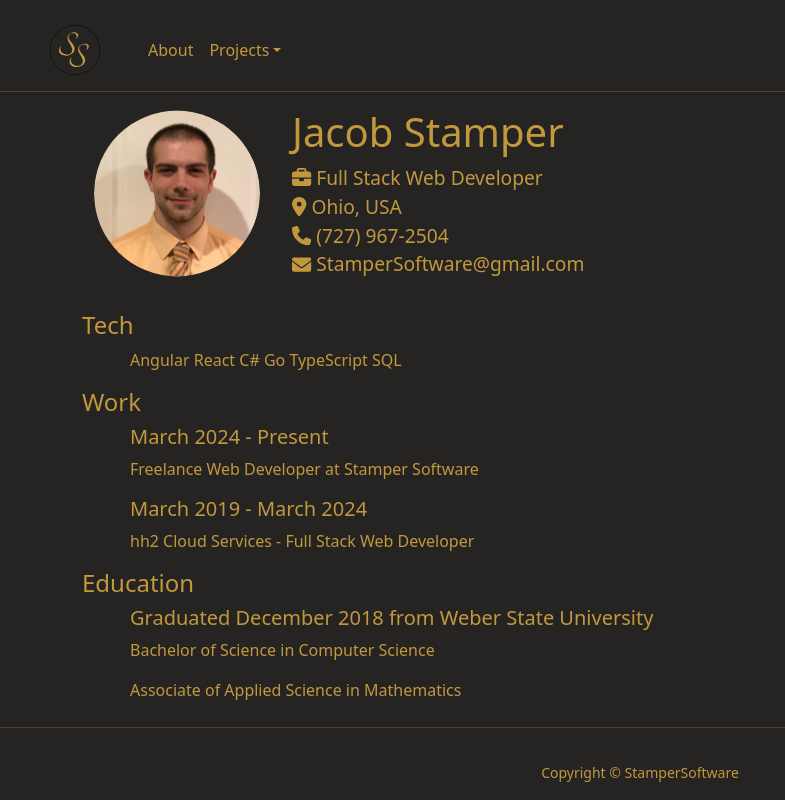
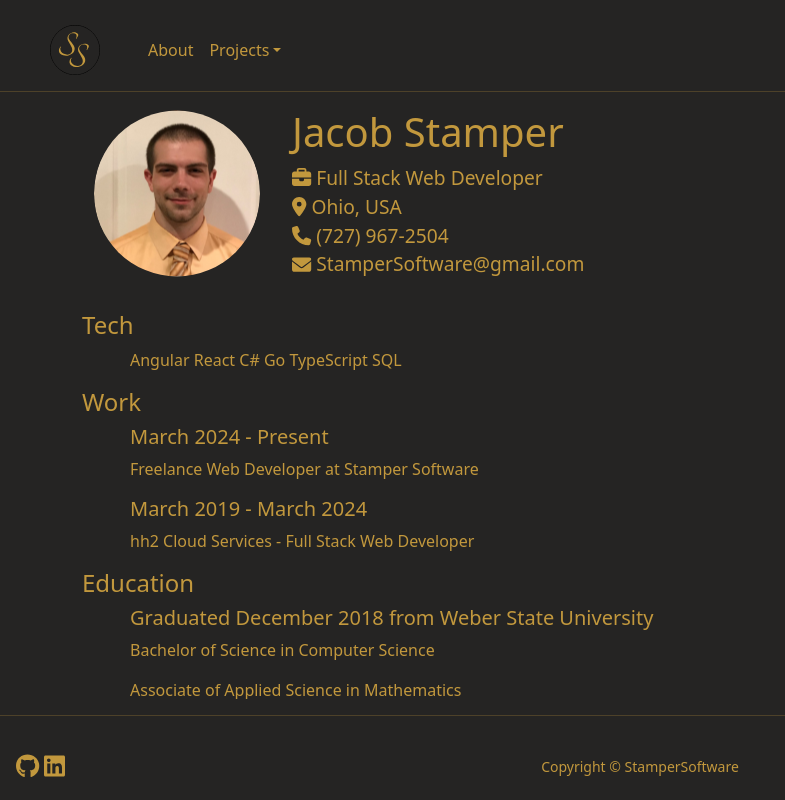
Before and after one commit to StamperSoftware/portfolio_v2, an Angular app in the folder client/: page / in a window 1280 px wide. Shown: the whole page, without its empty margins (0-785 px from the left). Built offline with nearby package versions, Linux system fonts and the light colour scheme; no server answers.

Commit message:
added icons

```diff
--- a/client/src/app/ui/footer/footer.component.html
+++ b/client/src/app/ui/footer/footer.component.html
@@ -1,8 +1,8 @@
 <hr>
 <footer>
     <div id="social-links-container">
-        <a id='github-btn' target="_blank" href="https://github.com/StamperSoftware" title="github"><i class="fa-brands fa-github"></i></a>
-        <a id='linkedin-btn' target="_blank" href="https://www.linkedin.com/in/jacob-stamper/" title="linkedin"><i class="fa-brands fa-linkedin"></i></a>
+        <a id='github-btn' target="_blank" href="https://github.com/StamperSoftware" title="github"><fa-icon [icon]="faGithub"/></a>
+        <a id='linkedin-btn' target="_blank" href="https://www.linkedin.com/in/jacob-stamper/" title="linkedin"><fa-icon [icon]="faLinkedin"/></a>
     </div>
     <div id="copyright-container">
         <small>Copyright &copy; StamperSoftware</small>
--- a/client/src/app/ui/footer/footer.component.ts
+++ b/client/src/app/ui/footer/footer.component.ts
@@ -1,12 +1,18 @@
 import { Component } from '@angular/core';
+import { faGithub, faLinkedin } from "@fortawesome/free-brands-svg-icons";
+import { FaIconComponent } from "@fortawesome/angular-fontawesome";
 
 @Component({
   selector: 'app-footer',
   standalone: true,
-  imports: [],
+  imports: [
+    FaIconComponent
+  ],
   templateUrl: './footer.component.html',
   styleUrl: './footer.component.scss'
 })
 export class FooterComponent {
 
+  protected readonly faLinkedin = faLinkedin;
+  protected readonly faGithub = faGithub;
 }
```
